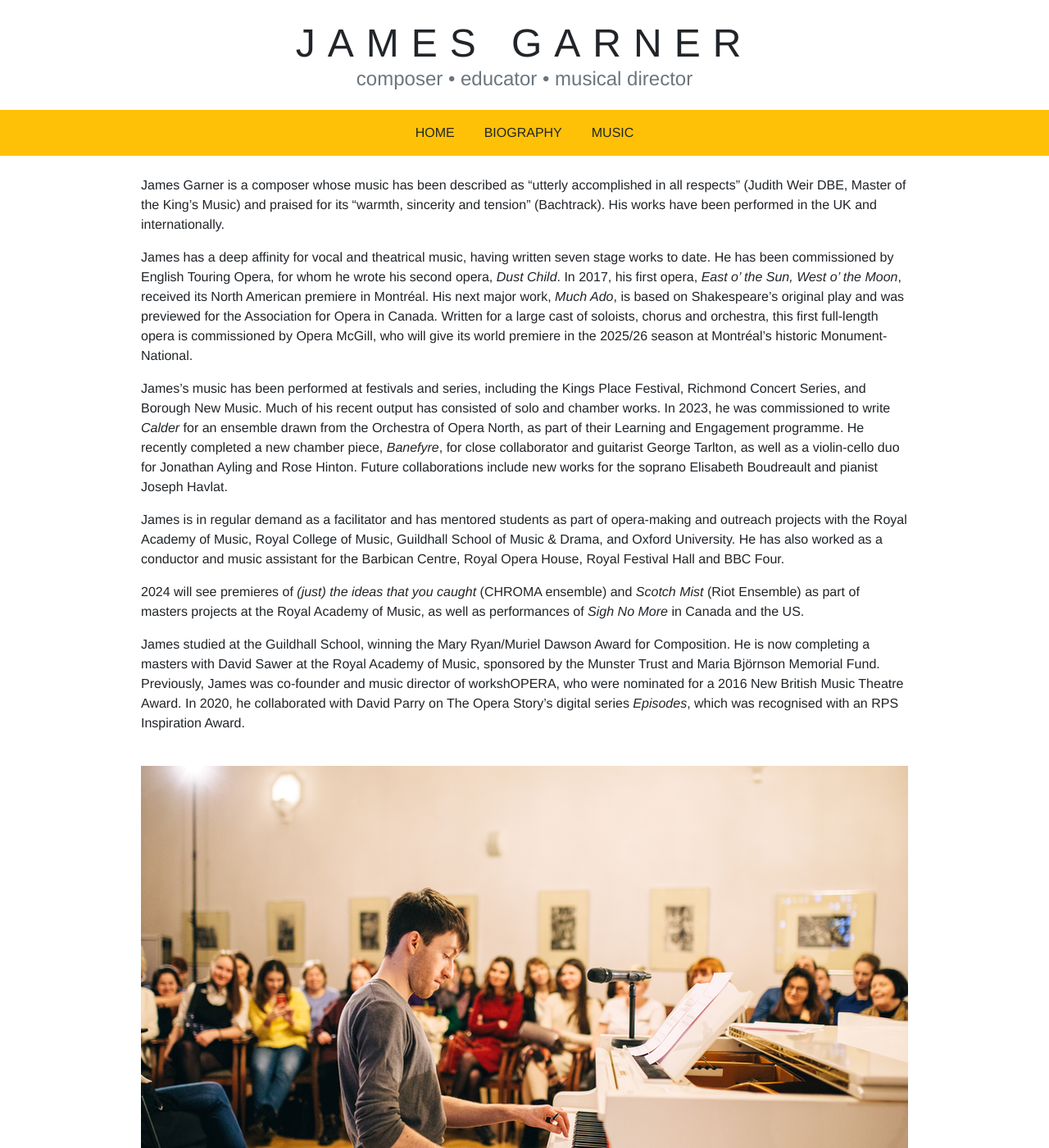
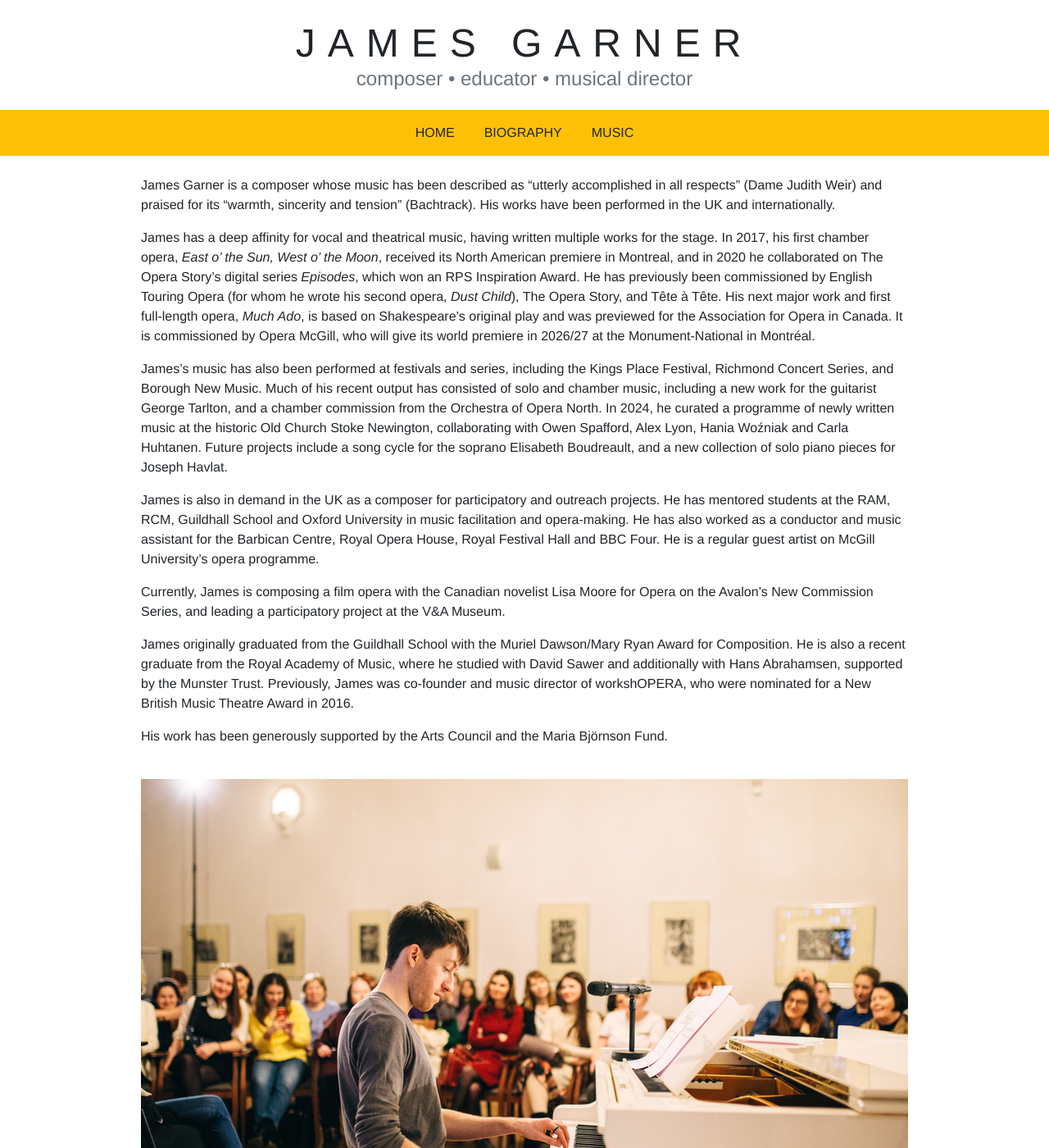
Before and after one commit to jamesgarnercomposer/jamesgarnercomposer.co.uk, a Jekyll site: the page built from biography.md, in a window 1280 px wide and 1400 px high. Shown: the whole window at 82% size. Built offline with Jekyll 4.4.1, drawn with Linux system fonts in a browser that asks for light colours.

Commit message:
Update biography.md

```diff
--- a/biography.md
+++ b/biography.md
@@ -2,17 +2,19 @@
 title: Biography - James Garner
 ---
 
-James Garner is a composer whose music has been described as “utterly accomplished in all respects” (Judith Weir DBE, Master of the King’s Music) and praised for its “warmth, sincerity and tension” (Bachtrack). His works have been performed in the UK and internationally.
+James Garner is a composer whose music has been described as “utterly accomplished in all respects” (Dame Judith Weir) and praised for its “warmth, sincerity and tension” (Bachtrack). His works have been performed in the UK and internationally.
 
-James has a deep affinity for vocal and theatrical music, having written seven stage works to date. He has been commissioned by English Touring Opera, for whom he wrote his second opera, _Dust Child_. In 2017, his first opera, _East o’ the Sun, West o’ the Moon_, received its North American premiere in Montréal. His next major work, _Much Ado_, is based on Shakespeare’s original play and was previewed for the Association for Opera in Canada. Written for a large cast of soloists, chorus and orchestra, this first full-length opera is commissioned by Opera McGill, who will give its world premiere in the 2025/26 season at Montréal’s historic Monument-National.
+James has a deep affinity for vocal and theatrical music, having written multiple works for the stage. In 2017, his first chamber opera, _East o' the Sun, West o' the Moon_, received its North American premiere in Montreal, and in 2020 he collaborated on The Opera Story’s digital series _Episodes_, which won an RPS Inspiration Award. He has previously been commissioned by English Touring Opera (for whom he wrote his second opera, _Dust Child_), The Opera Story, and Tête à Tête. His next major work and first full-length opera, _Much Ado_, is based on Shakespeare’s original play and was previewed for the Association for Opera in Canada. It is commissioned by Opera McGill, who will give its world premiere in 2026/27 at the Monument-National in Montréal.
 
-James’s music has been performed at festivals and series, including the Kings Place Festival, Richmond Concert Series, and Borough New Music. Much of his recent output has consisted of solo and chamber works. In 2023, he was commissioned to write _Calder_ for an ensemble drawn from the Orchestra of Opera North, as part of their Learning and Engagement programme. He recently completed a new chamber piece, _Banefyre_, for close collaborator and guitarist George Tarlton, as well as a violin-cello duo for Jonathan Ayling and Rose Hinton. Future collaborations include new works for the soprano Elisabeth Boudreault and pianist Joseph Havlat.
+James’s music has also been performed at festivals and series, including the Kings Place Festival, Richmond Concert Series, and Borough New Music. Much of his recent output has consisted of solo and chamber music, including a new work for the guitarist George Tarlton, and a chamber commission from the Orchestra of Opera North. In 2024, he curated a programme of newly written music at the historic Old Church Stoke Newington, collaborating with Owen Spafford, Alex Lyon, Hania Woźniak and Carla Huhtanen. Future projects include a song cycle for the soprano Elisabeth Boudreault, and a new collection of solo piano pieces for Joseph Havlat.
 
-James is in regular demand as a facilitator and has mentored students as part of opera-making and outreach projects with the Royal Academy of Music, Royal College of Music, Guildhall School of Music & Drama, and Oxford University. He has also worked as a conductor and music assistant for the Barbican Centre, Royal Opera House, Royal Festival Hall and BBC Four.
+James is also in demand in the UK as a composer for participatory and outreach projects. He has mentored students at the RAM, RCM, Guildhall School and Oxford University in music facilitation and opera-making. He has also worked as a conductor and music assistant for the Barbican Centre, Royal Opera House, Royal Festival Hall and BBC Four. He is a regular guest artist on McGill University’s opera programme.
 
-2024 will see premieres of _(just) the ideas that you caught_ (CHROMA ensemble) and _Scotch Mist_ (Riot Ensemble) as part of masters projects at the Royal Academy of Music, as well as performances of _Sigh No More_ in Canada and the US.
+Currently, James is composing a film opera with the Canadian novelist Lisa Moore for Opera on the Avalon’s New Commission Series, and leading a participatory project at the V&A Museum.
 
-James studied at the Guildhall School, winning the Mary Ryan/Muriel Dawson Award for Composition. He is now completing a masters with David Sawer at the Royal Academy of Music, sponsored by the Munster Trust and Maria Björnson Memorial Fund. Previously, James was co-founder and music director of workshOPERA, who were nominated for a 2016 New British Music Theatre Award. In 2020, he collaborated with David Parry on The Opera Story’s digital series _Episodes_, which was recognised with an RPS Inspiration Award.\
+James originally graduated from the Guildhall School with the Muriel Dawson/Mary Ryan Award for Composition. He is also a recent graduate from the Royal Academy of Music, where he studied with David Sawer and additionally with Hans Abrahamsen, supported by the Munster Trust. Previously, James was co-founder and music director of workshOPERA, who were nominated for a New British Music Theatre Award in 2016.
+
+His work has been generously supported by the Arts Council and the Maria Björnson Fund.\
 <br>
 
 ![James Garner performing at the piano](/assets/images/biography_photo.png)
```
